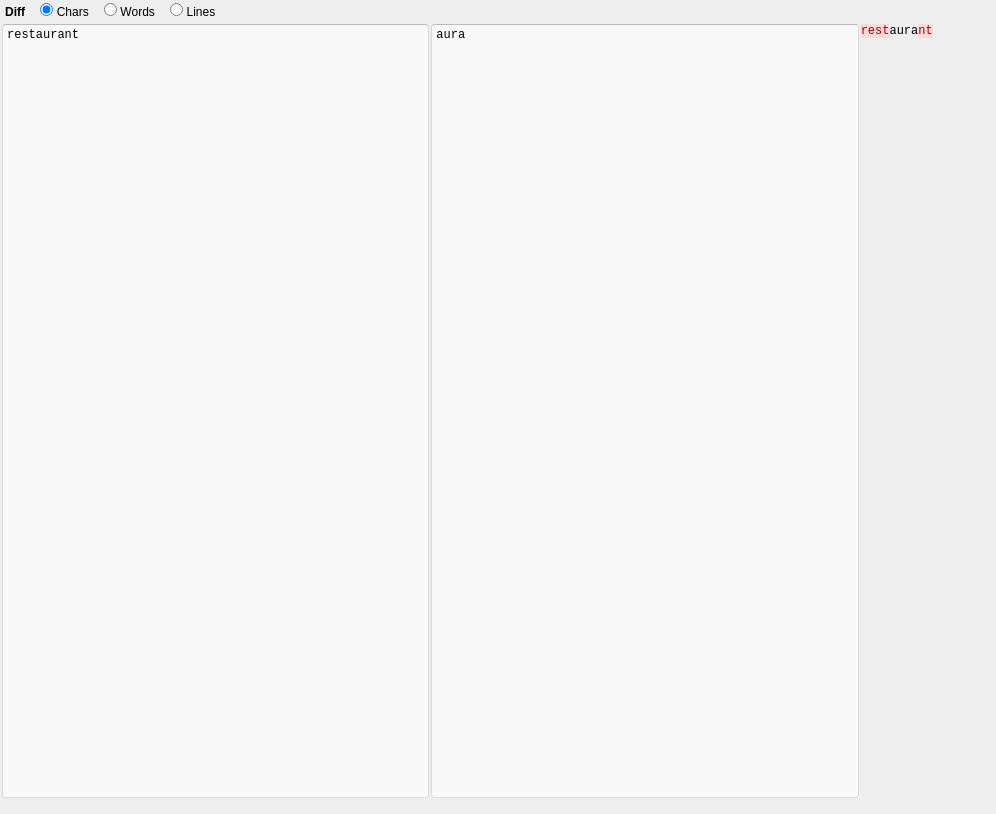
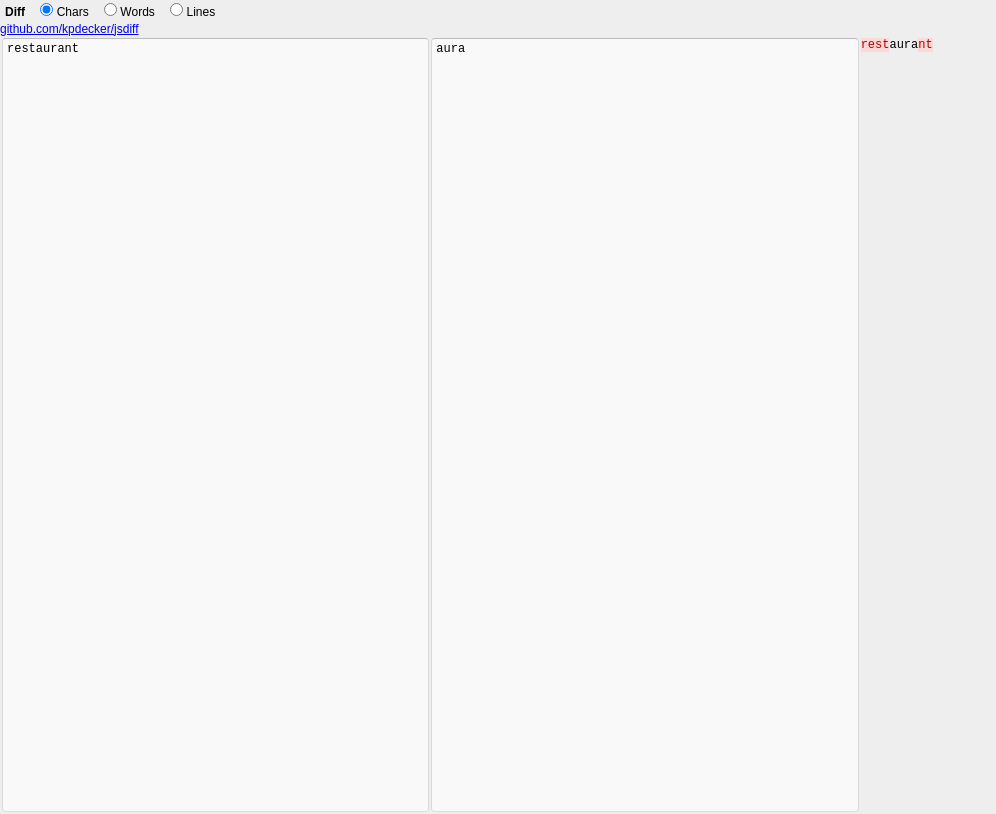
Before and after one commit to kpdecker/jsdiff, a website: page index.html in a window 1280 px wide. Shown: the whole page, without its empty margins (0-996 px from the left). Drawn offline with Linux system fonts and the light colour scheme.

Commit message:
Link to github repo.

```diff
--- a/index.html
+++ b/index.html
@@ -13,6 +13,8 @@
 	<label><input type="radio" name="diff_type" value="diffWords"> Words</label>
 	<label><input type="radio" name="diff_type" value="diffLines"> Lines</label>
 </div>
+
+<a href="https://github.com/kpdecker/jsdiff" class="source">github.com/kpdecker/jsdiff</a>
 
 <table>
 	<tr>
@@ -43,9 +45,6 @@ function changed() {
 		if (diff[i].removed) {
 			node = document.createElement('del');
 			node.appendChild(document.createTextNode(diff[i].value));
-//			if (window.diffType == 'diffLines') {
-//				node.appendChild(document.createTextNode('\n'));
-//			}
 		} else if (diff[i].added) {
 			node = document.createElement('ins');
 			node.appendChild(document.createTextNode(diff[i].value));
```
